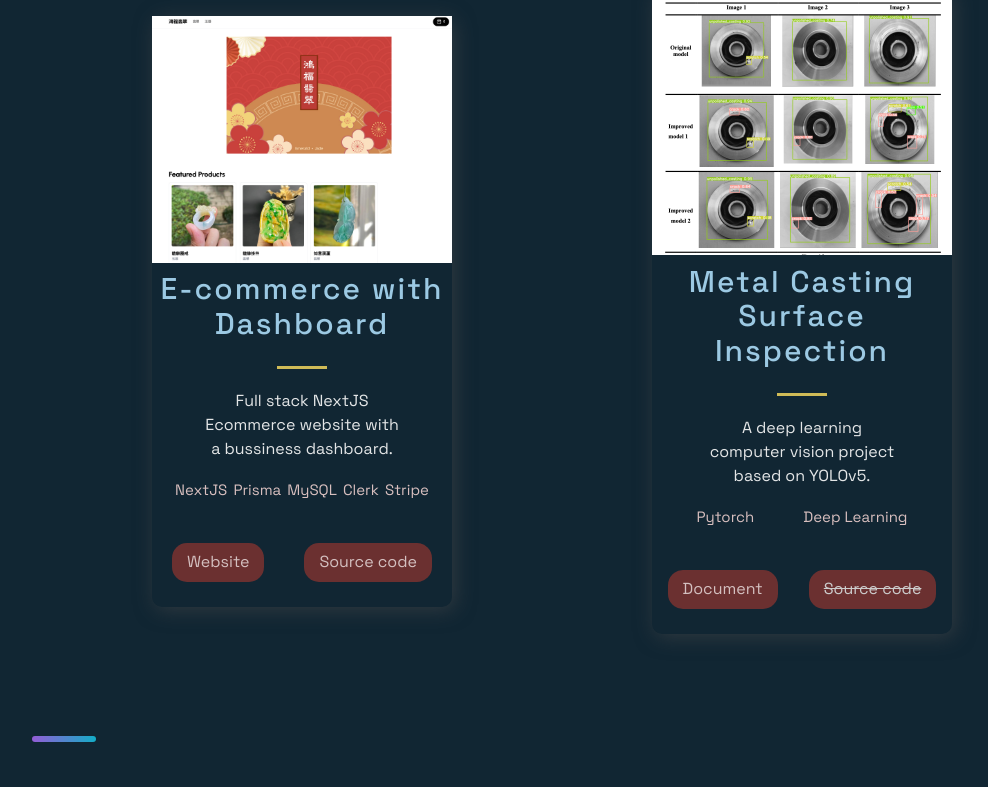
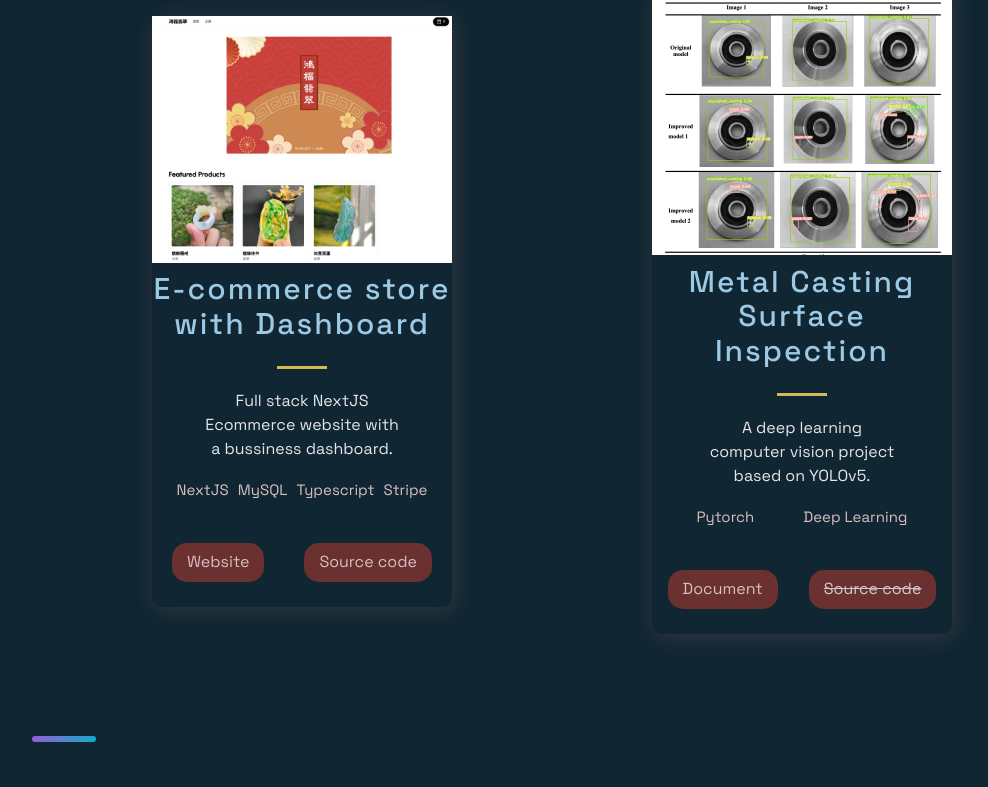
Before and after one commit to williamyulinchien/portfolio, a Next.js app: page / in a window 1280 px wide. Shown: the part 1585-2372 px from the top of the page, without its empty margins (88-1076 px from the left). Built offline with nearby package versions, Linux system fonts and the light colour scheme.

Commit message:
modfication-2

```diff
--- a/src/constants/constants.js
+++ b/src/constants/constants.js
@@ -18,10 +18,10 @@ export const projects = [
     id: 1,
   },
   {
-    title: 'E-commerce with Dashboard ',
+    title: 'E-commerce store with Dashboard ',
     description: "Full stack NextJS Ecommerce website with a bussiness dashboard.",
-    image: '/images/image3.png',
-    tags: ['NextJS', 'Prisma','MySQL','Clerk','Stripe'],
+    image: '/images/image5.png',
+    tags: ['NextJS','MySQL','Typescript','Stripe'],
     source:'https://github.com/williamyulinchien/ecommerce-store',
     visit: 'https://www.youteshopping.com/',
     id: 2,
```
Also changed, not shown: public/images/image5.png (renamed from public/images/image3.PNG).
